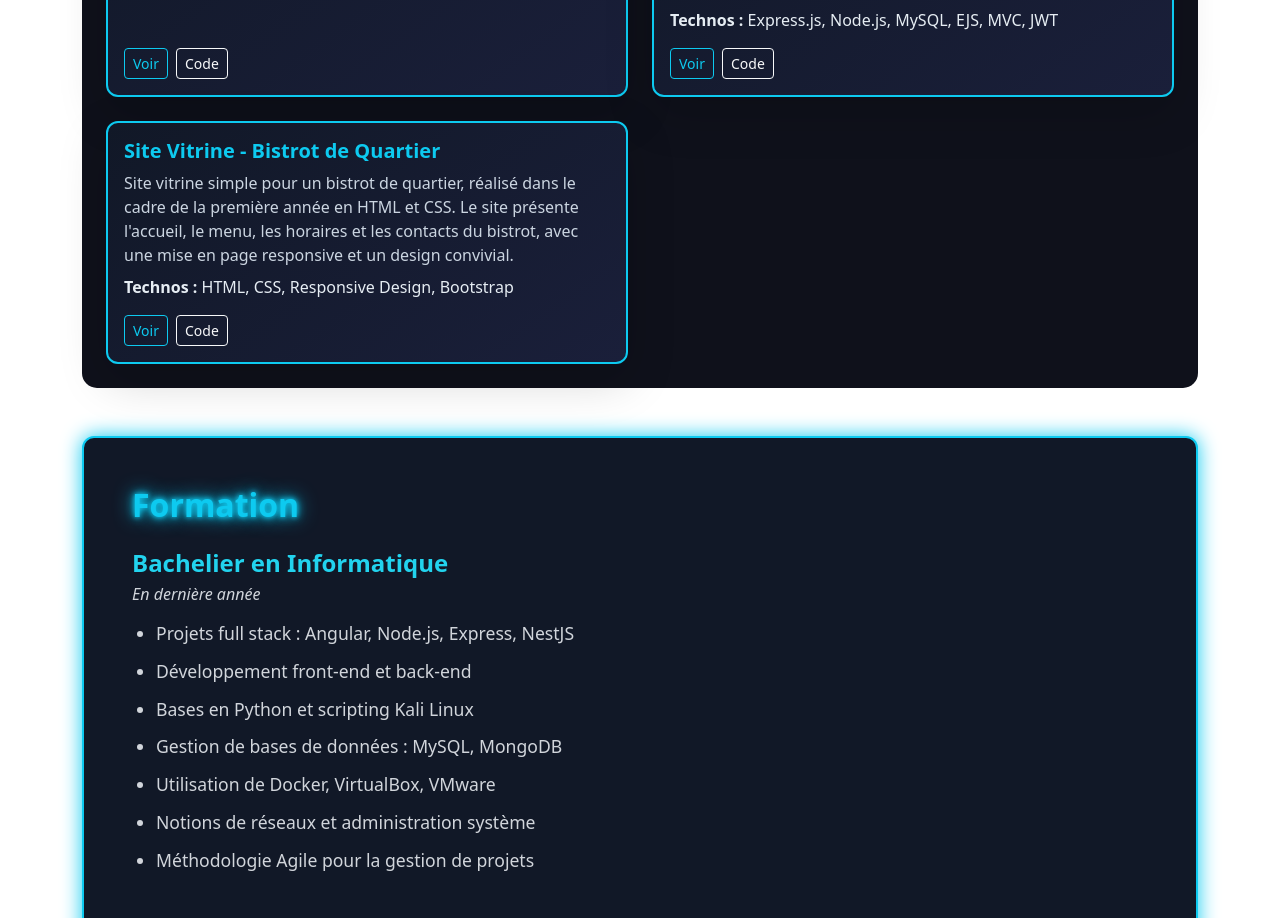
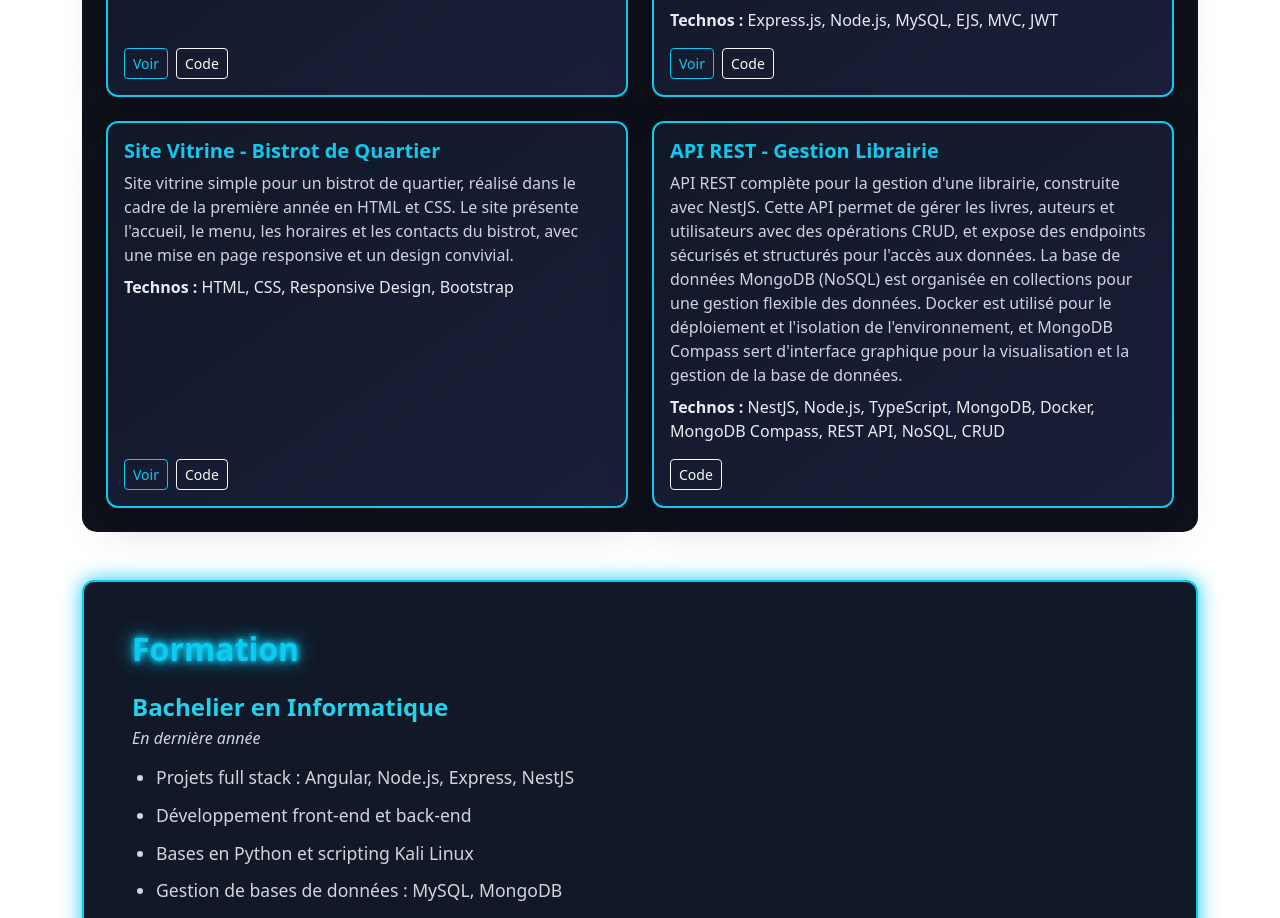
Before and after one commit to Abdourazack/PortFolio-Adel, an Angular app: page / in a window 1280 px wide. Shown: the part 2964-3882 px from the top of the page. Built offline with nearby package versions, Linux system fonts and the light colour scheme.

Commit message:
Ajout de nouveaux fichiers / mise à jour

```diff
--- a/src/app/components/projects/projects.ts
+++ b/src/app/components/projects/projects.ts
@@ -41,7 +41,19 @@ export class Projects {
       technologies: ['HTML', 'CSS', 'Responsive Design, Bootstrap'],
       code: 'https://github.com/Abdourazack/L-Endroit.git',
       link: 'https://lapasserelle.netlify.app'
+    },
+
+    {
+  title: 'API REST - Gestion Librairie',
+  description: `API REST complète pour la gestion d'une librairie, construite avec NestJS.
+  Cette API permet de gérer les livres, auteurs et utilisateurs avec des opérations CRUD,
+  et expose des endpoints sécurisés et structurés pour l'accès aux données.
+  La base de données MongoDB (NoSQL) est organisée en collections pour une gestion flexible des données.
+  Docker est utilisé pour le déploiement et l'isolation de l'environnement, et MongoDB Compass sert d'interface graphique pour la visualisation et la gestion de la base de données.`,
+  technologies: ['NestJS', 'Node.js', 'TypeScript', 'MongoDB', 'Docker', 'MongoDB Compass', 'REST API', 'NoSQL', 'CRUD'],
+  code: 'https://github.com/Abdourazack/Librairie.git'
 }
+
 
   ];
 }
```
Lines whose indentation alone changed are shown as unchanged.
